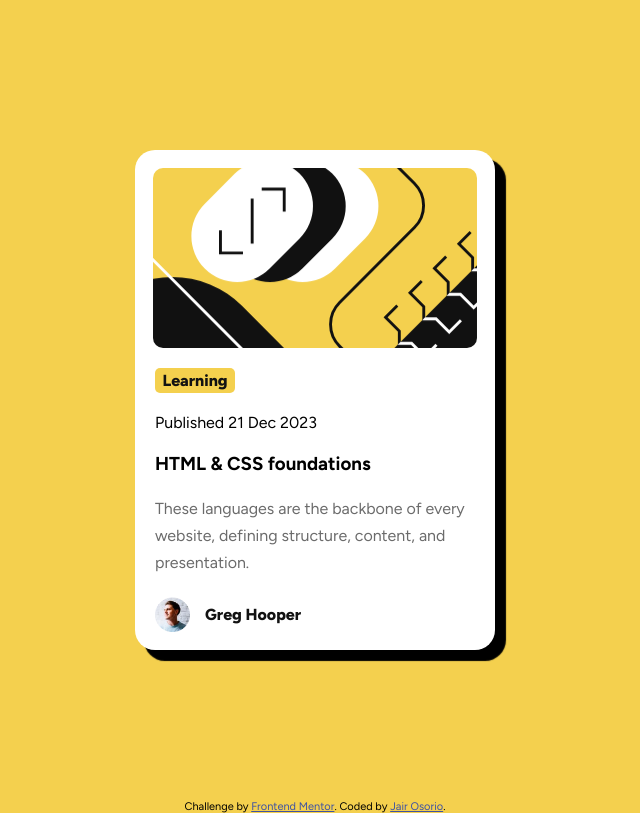
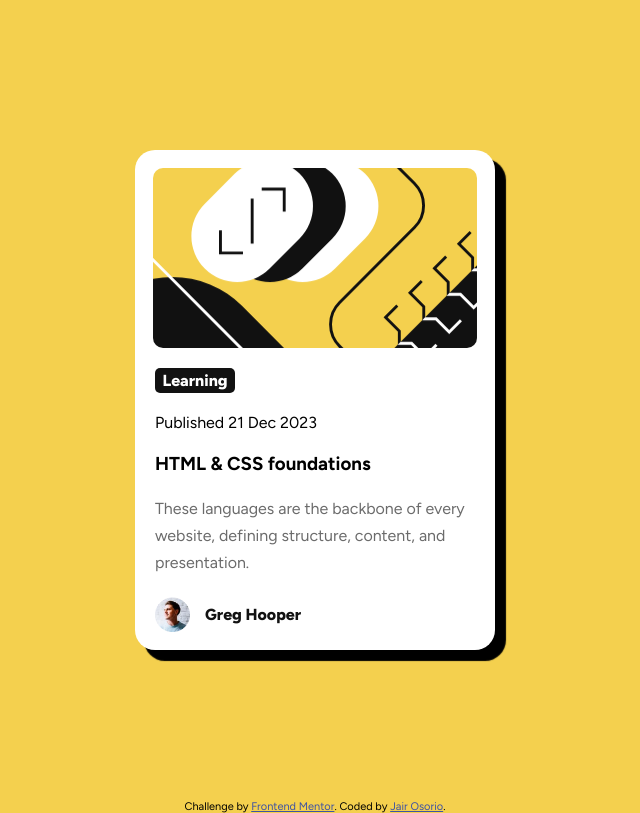
Before and after one commit to Jair117/frontend-mentor-blog-preview-card, a plain HTML site: page index.html in a window 1280 px wide. In both pictures the pointer is over the button "Learning". Shown: the whole page, without its empty margins (325-965 px from the left). Drawn offline with Linux system fonts and the light colour scheme.

```diff
--- a/style.css
+++ b/style.css
@@ -99,3 +99,14 @@ button {
     font-weight: 800;
     text-decoration: none;
 }
+
+.card-information button:hover {
+    color: var(--White);
+    background-color: var(--Gray-black);
+    cursor: pointer;
+}
+
+.card-information h1:hover {
+    color: var(--Yellow);
+    cursor: pointer;
+}
```
